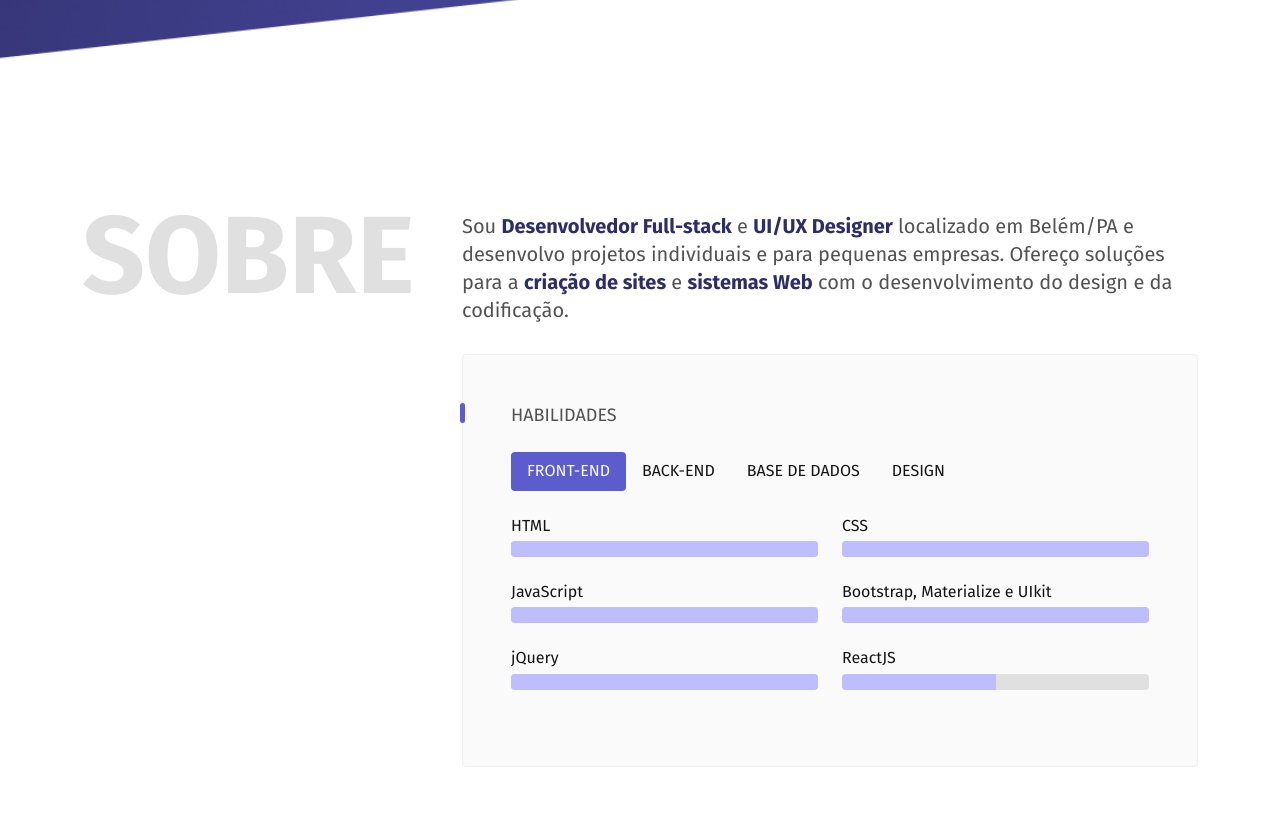
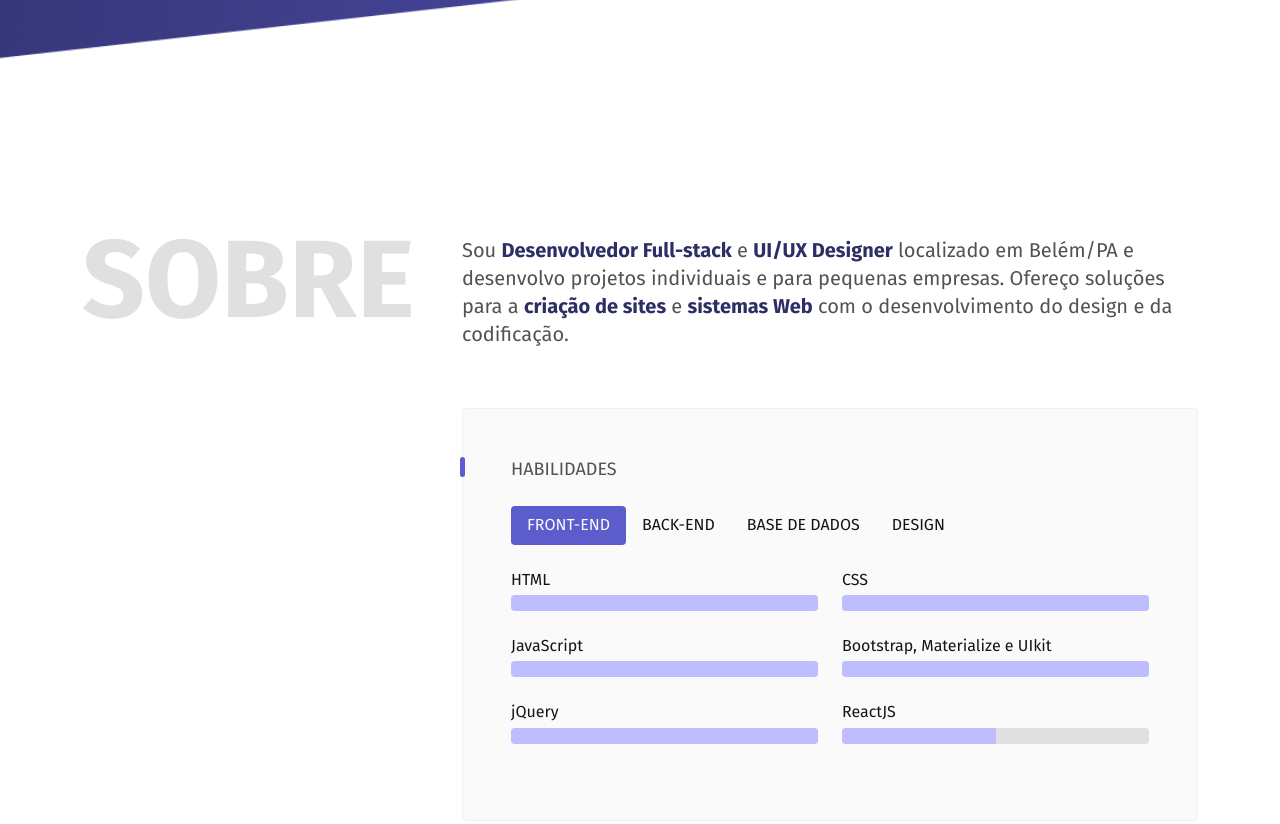
Before and after one commit to deniswmonteiro/portfolio, a website: page index.html in a window 1280 px wide. Shown: the part 653-1477 px from the top of the page. Drawn offline with nearby package versions, Linux system fonts and the light colour scheme; some packages are replaced by stand-ins of ours; a script that the page names is missing.

Commit message:
Ajustes nos espaçamentos da seção 'Sobre'

```diff
--- a/css/about.css
+++ b/css/about.css
@@ -1,6 +1,6 @@
 #dm-about {
-    padding-top: 120px;
-    padding-bottom: 120px;
+    padding-top: 144px;
+    padding-bottom: 144px;
 }
 
 #dm-about .dm-title-2 {
@@ -9,7 +9,7 @@
 
 .dm-about-card {
     min-height: 25.813rem;
-    margin-top: 30px;
+    margin-top: 60px;
     background-color: var(--gray-1);
     border-color: var(--gray-2);
 }
--- a/index.html
+++ b/index.html
@@ -112,14 +112,12 @@
                     <span class="fw-bold dm-text-bold">sistemas Web</span> com o desenvolvimento do design e da codificação.
                 </p>
             </div>
-        </div>
 
-        <!-- Skills -->
-        <div class="row">
+            <!-- Skills -->
             <div class="col-12 col-md-8 offset-md-4">
                 <div class="card dm-about-card">
                     <div class="card-body p-5">
-                        <h5 class="card-title text-uppercase d-flex rr mb-4 dm-card-title">
+                        <h5 class="card-title text-uppercase d-flex mb-4 dm-card-title">
                             Habilidades
                         </h5>
 
```
